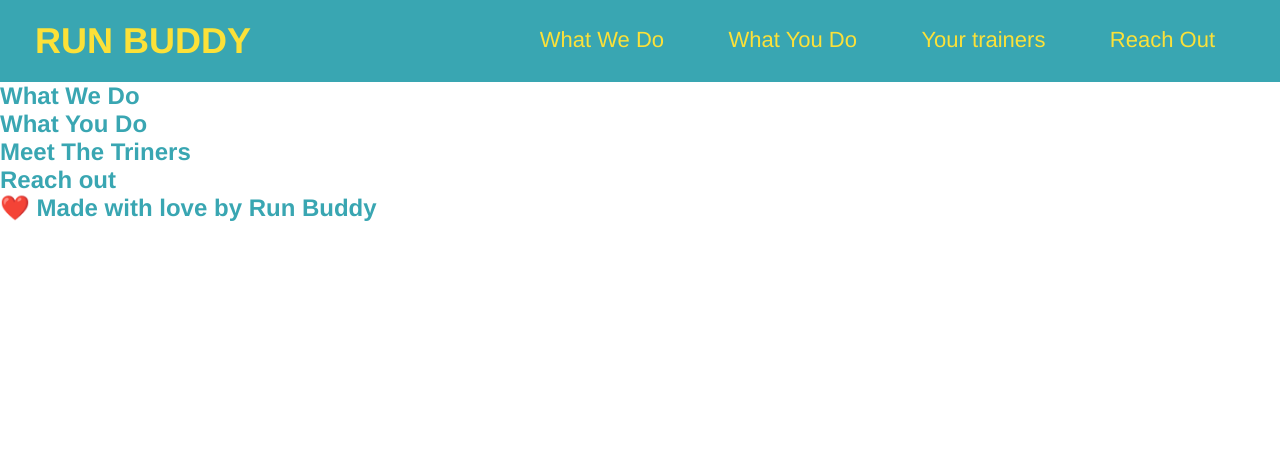
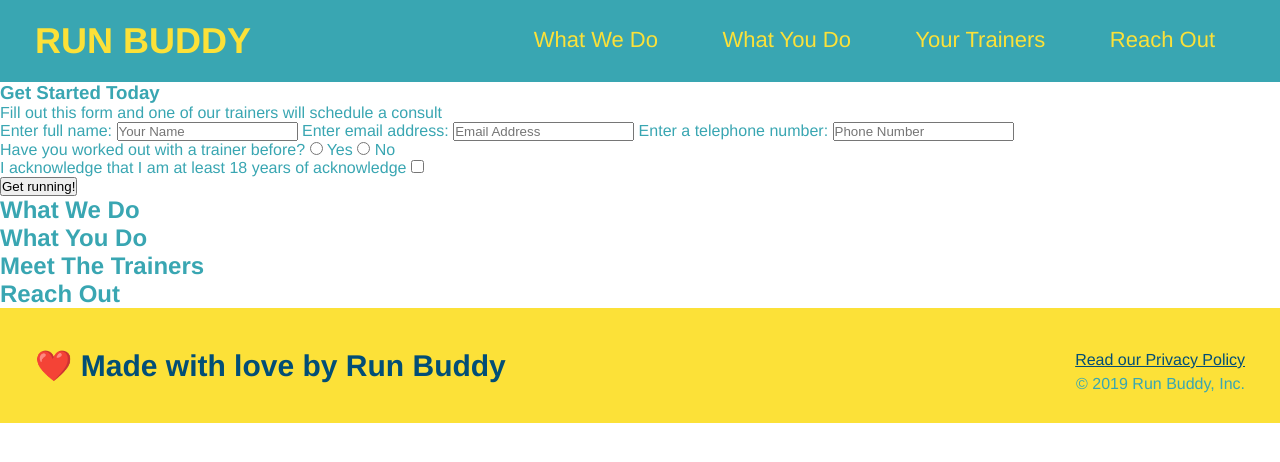
Before and after one commit to jrwj97/runbuddy, a plain HTML site: page Code/index.html in a window 1280 px wide. Drawn offline with Linux system fonts and the light colour scheme.

Commit message:
added footer

```diff
--- a/Code/index.html
+++ b/Code/index.html
@@ -22,19 +22,47 @@
                     </li>
 
                     <li>
-                        <a href="#your-trainers">Your trainers</a>
+                        <a href="#your-trainers">Your Trainers</a>
                     </li>
 
                     <li>
-                        <a href="#reacch-out">Reach Out</a>
+                        <a href="#reach-out">Reach Out</a>
                     </li>
                 </ul>
             </nav>
         </header>
-
+        <!-- hero section-->
         <section>
+          <div>
+            <h3>Get Started Today</h3>
+            <p>Fill out this form and one of our trainers will schedule a consult</p>
+          <form>
+            <label for="name">Enter full name:</label>
+            <input type="text" placeholder="Your Name" name="name" id="name" />
+            <label for="email">Enter email address:</label>
+            <input type="email" placeholder="Email Address" name="email" id="email" />
+            <label for="phone"> Enter a telephone number:</label>
+            <input type="tel" placeholder="Phone Number" name="phone" id="phone" />
+            <p>
+              Have you worked out with a trainer before?
+              <input type="radio" name="trainer-confirm" id="trainer-yes" />
+              <label for="trainer-yes">Yes</label>
+              <input type="radio" name="trainer-confirm" id="trainer-no" />
+              <label for="trainer-no">No</label>
+            </p>
+            <p>
+              <label for="checkbox" >
+                I acknowledge that I am at least 18 years of acknowledge
+              </label>
+              <input type="checkbox" name="age-confirm" id="checkbox" />
+            </p>
+            <button type="submit">
+              Get running!
+            </button>
+           </form>
+          </div>
         </section>
-
+        <!-- end hero -->
         <section>
             <h2>What We Do</h2>
         </section>
@@ -44,15 +72,19 @@
         </section>
 
         <section>
-            <h2>Meet The Triners</h2>
+            <h2>Meet The Trainers</h2>
         </section>
 
         <section>
-            <h2>Reach out</h2>
+            <h2>Reach Out</h2>
         </section>
 
         <footer>
             <h2>❤️ Made with love by Run Buddy</h2>
+            <div>
+                <a href="#">Read our Privacy Policy</a><br />
+                &copy; 2019 Run Buddy, Inc.
+            </div>
         </footer>
     </body>
 </html>
--- a/Code/style.css
+++ b/Code/style.css
@@ -1,6 +1,7 @@
 * {
     margin: 0;
     padding: 0;
+    box-sizing: border-box;
 }
 
 body {
@@ -44,3 +45,26 @@ header nav ul li a {
     font-weight: lighter;
     font-size: 22px;
 }
+
+footer {
+    background: #fce138;
+    width: 100%;
+    padding: 40px 35px;
+}
+
+footer h2 {
+    display: inline;
+    color: #024e76;
+    font-size: 30px;
+    margin: 0;
+}
+
+footer div {
+    float: right;
+    line-height: 1.5;
+    text-align: right;
+}
+
+footer a {
+    color: #024e76;
+}
```
